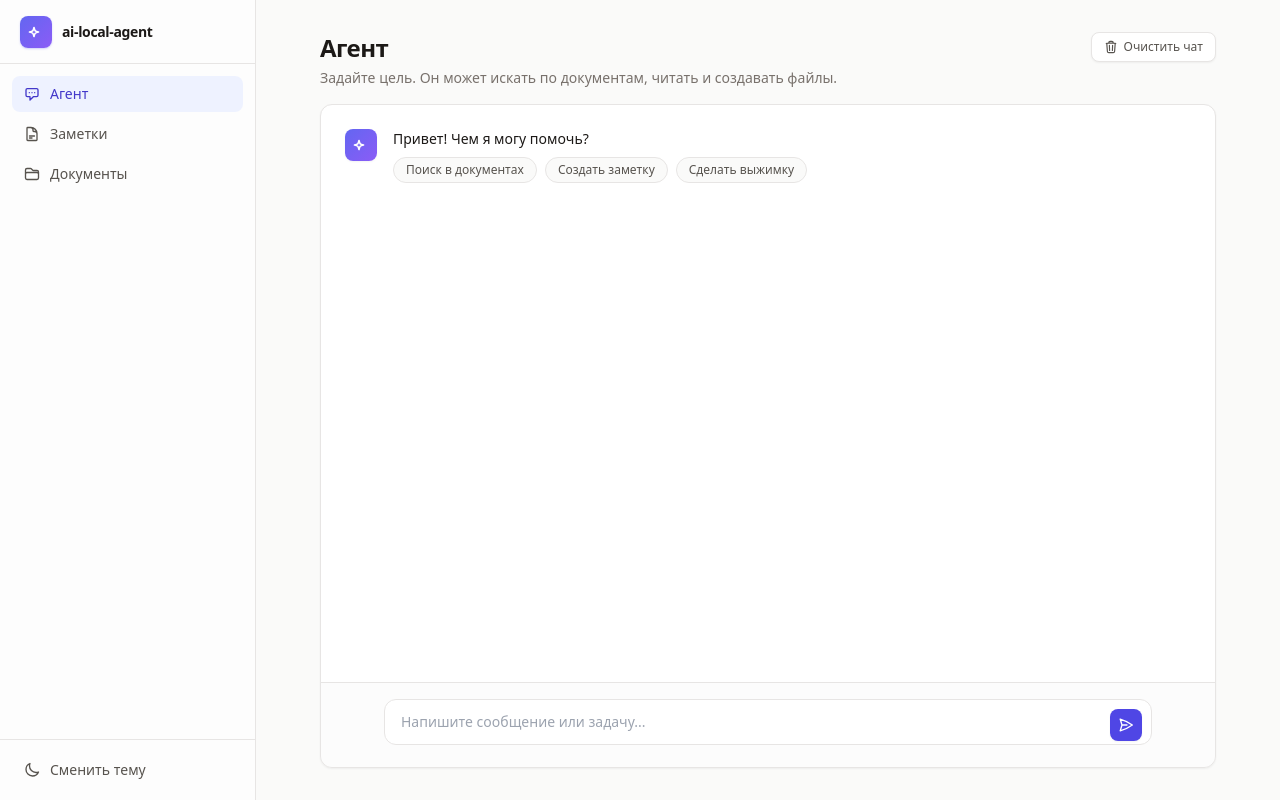
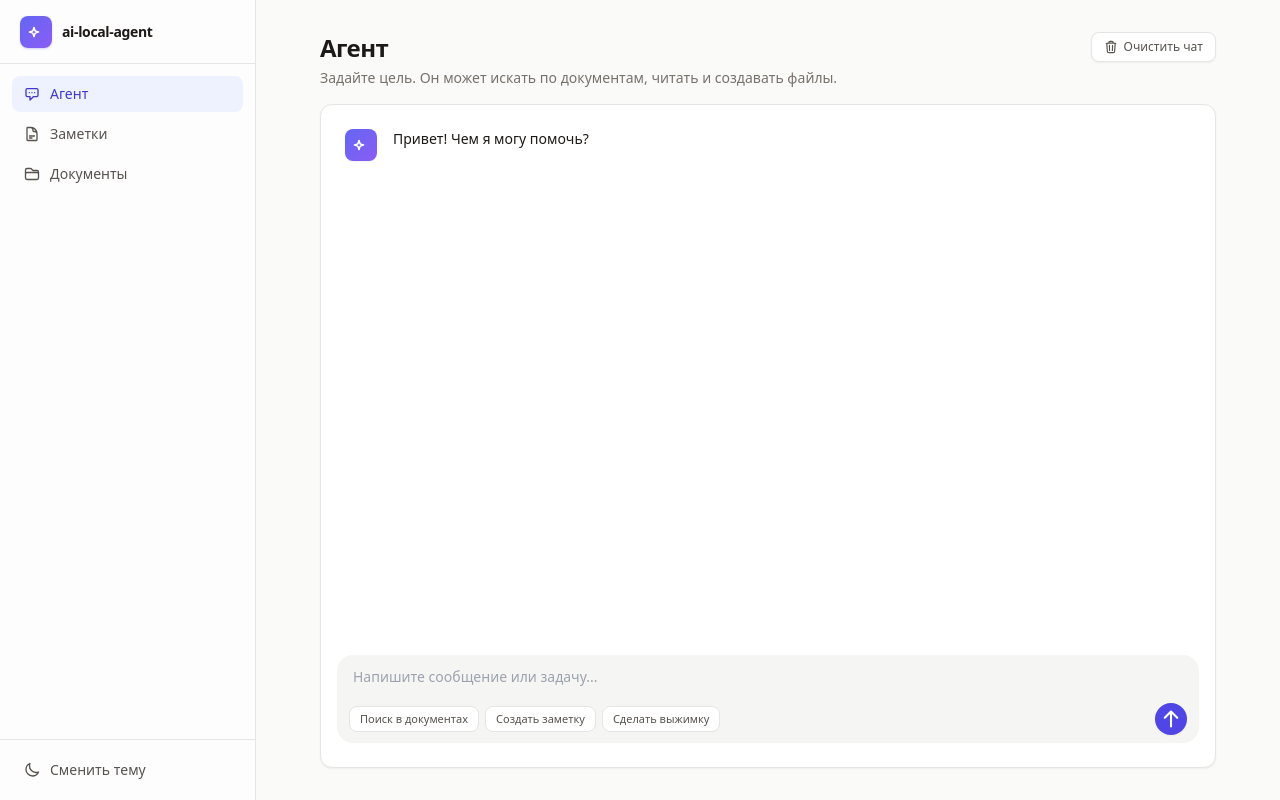
Before and after one commit to Vostbur/ai-local-agent, a Python web app: template src/agent/web/templates/index.html in a window 1280 px wide. Run offline with Jinja, Linux system fonts and the light colour scheme; the template is opened without the code that fills it, so the values that code supplies are empty.

Commit message:
feat(ui): persistent welcome message and full-width chat input
- Keep the welcome message visible at the top of the chat log
- Update clearChat and saveChatHistory to preserve the welcome message
- Redesign the input area: remove outer borders and background,
  apply a soft background to the inner container, and stretch it
  to the full width of the chat container
- Align the input width with the message blocks for a cleaner look

```diff
--- a/src/agent/web/dashboard/templates/views/agent.html
+++ b/src/agent/web/dashboard/templates/views/agent.html
@@ -13,31 +13,42 @@
 
   <div id="chat-container" class="flex-1 rounded-xl border border-stone-200 bg-white shadow-sm dark:border-slate-800 dark:bg-slate-800/50 flex flex-col overflow-hidden relative">
     <div id="chat-log" class="flex-1 overflow-y-auto p-4 md:p-6 space-y-6 chat-scroll scroll-smooth">
-      <!-- Приветственное сообщение -->
-      <div id="welcome-message" class="flex gap-4 hidden">
+      <!-- Приветственное сообщение (без hidden, всегда видимо) -->
+      <div id="welcome-message" class="flex gap-4">
         <div class="flex h-8 w-8 shrink-0 items-center justify-center rounded-lg bg-gradient-to-br from-indigo-500 to-violet-500 shadow-sm">
           <svg class="h-4 w-4 text-white" fill="none" viewBox="0 0 24 24" stroke="currentColor" stroke-width="2.5"><path stroke-linecap="round" stroke-linejoin="round" d="M9.813 15.904 9 18.75l-.813-2.846a4.5 4.5 0 0 0-3.09-3.09L2.25 12l2.846-.813a4.5 4.5 0 0 0 3.09-3.09L9 5.25l.813 2.846a4.5 4.5 0 0 0 3.09 3.09L15.75 12l-2.846.813a4.5 4.5 0 0 0-3.09 3.09Z"/></svg>
         </div>
         <div class="flex-1 space-y-2">
           <p class="text-sm font-medium text-stone-900 dark:text-slate-100">Привет! Чем я могу помочь?</p>
-          <div class="flex flex-wrap gap-2 mt-2">
-            <button type="button" onclick="fillInput('Найди в документах информацию про...')" class="rounded-full border border-stone-200 bg-stone-50 px-3 py-1 text-xs text-stone-600 hover:bg-stone-100 dark:border-slate-700 dark:bg-slate-800 dark:text-slate-300 dark:hover:bg-slate-700 transition">Поиск в документах</button>
-            <button type="button" onclick="fillInput('Сохрани заметку о...')" class="rounded-full border border-stone-200 bg-stone-50 px-3 py-1 text-xs text-stone-600 hover:bg-stone-100 dark:border-slate-700 dark:bg-slate-800 dark:text-slate-300 dark:hover:bg-slate-700 transition">Создать заметку</button>
-            <button type="button" onclick="fillInput('Сделай выжимку из документа...')" class="rounded-full border border-stone-200 bg-stone-50 px-3 py-1 text-xs text-stone-600 hover:bg-stone-100 dark:border-slate-700 dark:bg-slate-800 dark:text-slate-300 dark:hover:bg-slate-700 transition">Сделать выжимку</button>
-          </div>
         </div>
       </div>
     </div>
 
-    <div class="shrink-0 border-t border-stone-200 bg-stone-50/50 p-4 dark:border-slate-700/50 dark:bg-slate-800/30">
-      <form id="agent-form" class="relative max-w-3xl mx-auto" onsubmit="event.preventDefault(); submitAgent();">
+    <!-- Новое поле ввода -->
+    <div class="shrink-0 p-4 pb-6">
+      <form id="agent-form" class="w-full" onsubmit="event.preventDefault(); window.submitAgent();">
+        <!-- Контейнер без жестких границ, с мягким фоном и фокус-рингом -->
+        <div class="flex flex-col rounded-2xl bg-stone-100 dark:bg-slate-800 focus-within:ring-2 focus-within:ring-indigo-500/50 transition-shadow">
           <textarea id="agent-input" rows="1" placeholder="Напишите сообщение или задачу..."
-                  class="w-full resize-none rounded-xl border border-stone-200 bg-white px-4 py-3 pr-14 text-sm outline-none transition focus:border-indigo-400 focus:ring-2 focus:ring-indigo-100 dark:border-slate-600 dark:bg-slate-900/80 dark:text-slate-100 dark:focus:border-indigo-500 dark:focus:ring-indigo-900/50"
-                  oninput="this.style.height = ''; this.style.height = this.scrollHeight + 'px'"></textarea>
+                    class="w-full resize-none bg-transparent px-4 py-3 text-sm outline-none dark:text-slate-100"
+                    oninput="this.style.height = ''; this.style.height = this.scrollHeight + 'px'"
+                    onkeydown="window.handleKeyDown(event)"></textarea>
+
+          <!-- Нижняя панель с подсказками и кнопкой отправки -->
+          <div class="flex items-center justify-between px-3 pb-2 pt-1">
+            <div class="flex flex-wrap gap-1.5">
+              <button type="button" onclick="window.fillInput('Найди в документах информацию про...')" class="rounded-lg border border-stone-200 bg-white px-2.5 py-1 text-[11px] text-stone-600 hover:bg-stone-50 dark:border-slate-700 dark:bg-slate-700 dark:text-slate-300 dark:hover:bg-slate-600 transition">Поиск в документах</button>
+              <button type="button" onclick="window.fillInput('Сохрани заметку о...')" class="rounded-lg border border-stone-200 bg-white px-2.5 py-1 text-[11px] text-stone-600 hover:bg-stone-50 dark:border-slate-700 dark:bg-slate-700 dark:text-slate-300 dark:hover:bg-slate-600 transition">Создать заметку</button>
+              <button type="button" onclick="window.fillInput('Сделай выжимку из документа...')" class="rounded-lg border border-stone-200 bg-white px-2.5 py-1 text-[11px] text-stone-600 hover:bg-stone-50 dark:border-slate-700 dark:bg-slate-700 dark:text-slate-300 dark:hover:bg-slate-600 transition">Сделать выжимку</button>
+            </div>
+
             <button type="submit" id="agent-submit-btn"
-                class="absolute bottom-2.5 right-2.5 flex h-8 w-8 items-center justify-center rounded-lg bg-indigo-600 text-white shadow-sm transition hover:bg-indigo-700 disabled:opacity-50 disabled:cursor-not-allowed">
-          <svg class="h-4 w-4" fill="none" viewBox="0 0 24 24" stroke="currentColor" stroke-width="2"><path stroke-linecap="round" stroke-linejoin="round" d="M6 12L3.269 3.126A59.768 59.768 0 0121.485 12 59.77 59.77 0 013.27 20.876L5.999 12zm0 0h7.5"/></svg>
+                    class="flex h-8 w-8 shrink-0 items-center justify-center rounded-full bg-indigo-600 text-white shadow-sm transition hover:bg-indigo-700 disabled:opacity-50 disabled:cursor-not-allowed">
+              <!-- Иконка стрелочки вверх -->
+              <svg class="h-5 w-5" fill="none" viewBox="0 0 24 24" stroke="currentColor" stroke-width="2.5"><path stroke-linecap="round" stroke-linejoin="round" d="M4.5 10.5 12 3m0 0 7.5 7.5M12 3v18"/></svg>
             </button>
+          </div>
+        </div>
       </form>
     </div>
   </div>
@@ -50,44 +61,58 @@
 <script>
 (function() {
   const savedHistory = localStorage.getItem('agent_chat_history');
+  const log = document.getElementById('chat-log');
+
+  if (log) {
+      // Очищаем всё, кроме приветственного сообщения
+      Array.from(log.children).forEach(child => {
+          if (child.id !== 'welcome-message') {
+              child.remove();
+          }
+      });
+
+      // Восстанавливаем историю сообщений после приветствия
       if (savedHistory) {
-    document.getElementById('welcome-message').classList.add('hidden');
-    const log = document.getElementById('chat-log');
-    if (log) {
-        log.innerHTML = savedHistory;
+          log.insertAdjacentHTML('beforeend', savedHistory);
           log.scrollTop = log.scrollHeight;
       }
-  } else {
-    document.getElementById('welcome-message').classList.remove('hidden');
   }
 
   window.clearChat = function() {
     localStorage.removeItem('agent_chat_history');
     const log = document.getElementById('chat-log');
-    if (log) log.innerHTML = '';
-
-    const welcome = document.getElementById('welcome-message');
-    if (welcome) {
-        welcome.classList.remove('hidden');
-        log.appendChild(welcome);
+    if (log) {
+        // Удаляем все сообщения, кроме welcome-message
+        Array.from(log.children).forEach(child => {
+            if (child.id !== 'welcome-message') {
+                child.remove();
+            }
+        });
     }
   };
 
   window.saveChatHistory = function() {
     try {
       const log = document.getElementById('chat-log');
-      if (log) {
+      if (!log) return;
+
       const clone = log.cloneNode(true);
-        const typing = clone.querySelector('.typing-indicator');
-        if (typing && typing.closest('.flex.gap-4')) typing.closest('.flex.gap-4').remove();
 
+      // Удаляем только пузыри в процессе загрузки
+      clone.querySelectorAll('.flex.gap-4').forEach(msg => {
+        const indicator = msg.querySelector('.typing-indicator');
+        const content = msg.querySelector('.content');
+        if (indicator && content && content.classList.contains('hidden')) {
+          msg.remove();
+        }
+      });
+
+      // Убираем приветствие из сохраняемой истории (оно всегда в DOM)
       const welcome = clone.querySelector('#welcome-message');
-        const messages = clone.querySelectorAll('.flex.gap-4:not(#welcome-message)');
+      if (welcome) welcome.remove();
 
-        if (messages.length > 0 && welcome) {
-            welcome.remove();
-        }
-
+      // Ограничиваем количество сообщений
+      const messages = clone.querySelectorAll('.flex.gap-4');
       if (messages.length > 20) {
         for (let i = 0; i < messages.length - 20; i++) {
           messages[i].remove();
@@ -101,7 +126,6 @@
         html = html.replace(/<script\b[^<]*(?:(?!<\/script>)<[^<]*)*<\/script>/gi, '');
       }
       localStorage.setItem('agent_chat_history', html);
-      }
     } catch (e) {
       console.error('Ошибка сохранения истории', e);
     }
@@ -116,12 +140,16 @@
     input.style.height = input.scrollHeight + 'px';
   };
 
+  window.handleKeyDown = function(event) {
+    if (event.key === 'Enter' && !event.shiftKey) {
+      event.preventDefault();
+      window.submitAgent();
+    }
+  };
+
   window.appendUserMessage = function(text) {
     const log = document.getElementById('chat-log');
     if (!log) return;
-
-    const welcome = document.getElementById('welcome-message');
-    if (welcome) welcome.classList.add('hidden');
 
     const div = document.createElement('div');
     div.className = 'flex gap-4 flex-row-reverse';
@@ -171,7 +199,7 @@
   window.submitAgent = async function() {
     const input = document.getElementById('agent-input');
     const btn = document.getElementById('agent-submit-btn');
-    if (!input || !btn) return;
+    if (!input || !btn || input.disabled) return;
 
     const goal = input.value.trim();
     if (!goal) return;
@@ -227,9 +255,8 @@
 
         buffer += decoder.decode(value, { stream: true });
 
-        // Разделяем по двойному переносу (граница SSE-события)
         const parts = buffer.split(/\r?\n\r?\n/);
-        buffer = parts.pop(); // Оставляем незавершенную часть
+        buffer = parts.pop();
 
         for (const part of parts) {
             const lines = part.split(/\r?\n/);
@@ -240,7 +267,6 @@
                 if (line.startsWith('data:')) {
                     dataStr += line.substring(5).trim();
                 } else if (line.startsWith('{')) {
-                    // Фоллбэк, если бэкенд шлет сырой JSON без data:
                     dataStr += line.trim();
                 }
             }
@@ -248,7 +274,6 @@
             if (!dataStr) continue;
 
             try {
-                // УБРАНЫ ОПАСНЫЕ REPLACE. Бэкенд уже отдает валидный JSON через json.dumps()
                 const payload = JSON.parse(dataStr);
 
                 if (payload.type === 'step') {
```
Lines whose indentation alone changed are shown as unchanged.
